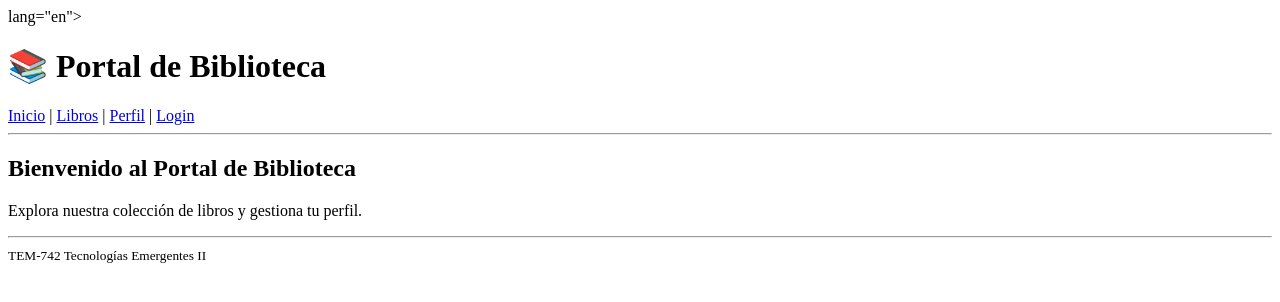
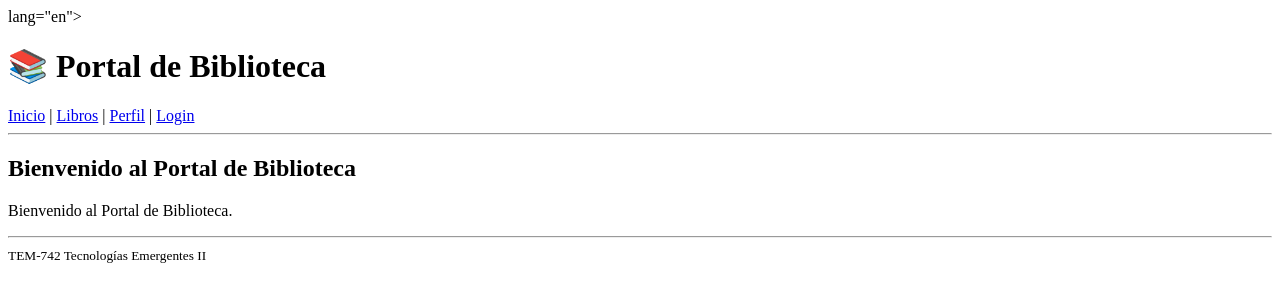
Before and after one commit to Marvin-poma/examen_parcial_1, a Flask app: page / in a window 1280 px wide. Shown: the top 302 px of the page. Run offline with Flask 3, Linux system fonts and the light colour scheme.

Commit message:
codigo 3

```diff
--- a/templates/index.html
+++ b/templates/index.html
@@ -5,6 +5,14 @@
 {% block contenido %}
     <h2>Bienvenido al Portal de Biblioteca</h2>
 
-    <p>Explora nuestra colección de libros y gestiona tu perfil.</p>
+   {% if ultimo_usuario %}
+        <p>Último usuario registrado: <strong>{{ ultimo_usuario }}</strong></p>
+        <a href="/borrar_cookie">Eliminar cookie</a>
+    {% else %}
+        <p>Bienvenido al Portal de Biblioteca.</p>
+    {% endif %}
 
+    {% if mensaje == "sesion_cerrada" %}
+        <p style="color: green;">La sesión fue cerrada correctamente.</p>
+    {% endif %}
  {% endblock %}
```
